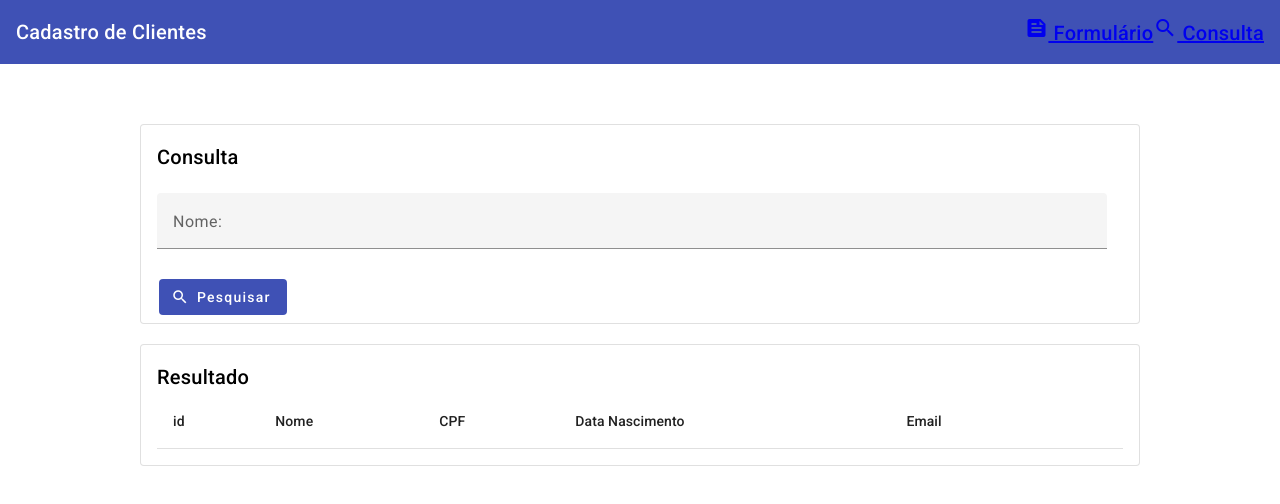
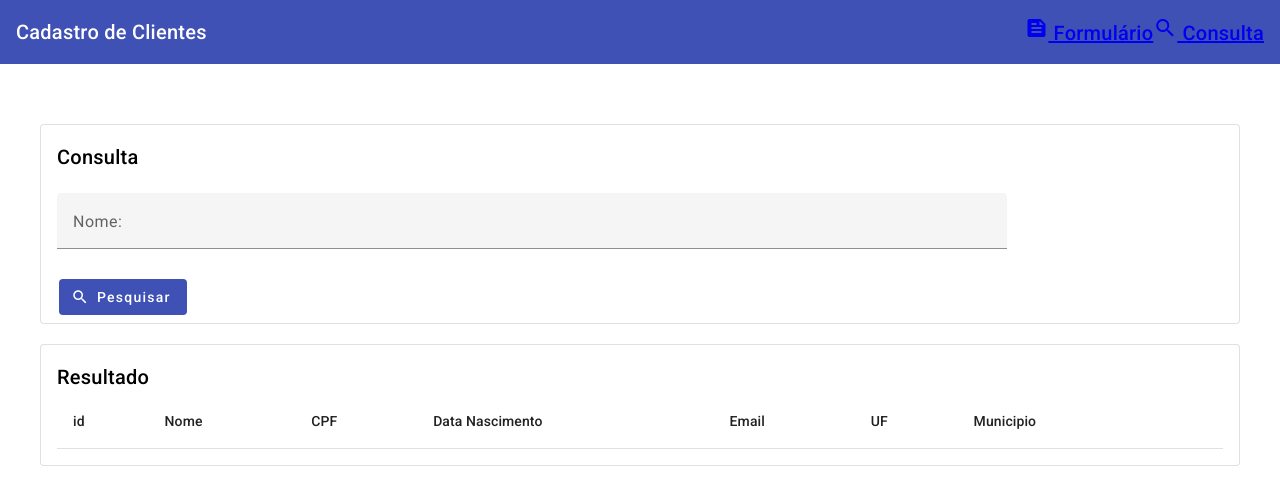
Before and after one commit to Guiziin227/Cadastro-Angular, an Angular app: page /consulta in a window 1280 px wide. Shown: the top 504 px of the page. Built offline with nearby package versions, Linux system fonts and the light colour scheme.

Commit message:
feat: bind cliente model to UF and Municipio selections in cadastro and consulta components

```diff
--- a/src/app/cadastro/cadastro.component.html
+++ b/src/app/cadastro/cadastro.component.html
@@ -74,10 +74,9 @@
             <div fxLayout="column" fxFlex="400px">
               <mat-form-field class="full-width">
                 <mat-label>UF: *</mat-label>
-                <mat-select (selectionChange)="loadCities($event)">
+                <mat-select (selectionChange)="loadCities($event)" [(value)]="cliente.uf">
                   <mat-option *ngFor="let uf of estados"
-                              [value]="uf.sigla"
-                              [(ngModel)]="cliente.uf">
+                              [value]="uf.sigla">
                     {{ uf.sigla }} - {{ uf.nome }}
                   </mat-option>
                 </mat-select>
@@ -89,10 +88,10 @@
             <div fxLayout="column" fxFlex="400px">
               <mat-form-field class="full-width">
                 <mat-label>Municipio: *</mat-label>
-                <mat-select>
+                <mat-select [(value)]="cliente.municipio">
                   <mat-option *ngFor="let m of municipios"
                               [value]="m.nome"
-                              [(ngModel)]="cliente.municipio">
+                              name="municipio">
                     {{ m.nome }}
                   </mat-option>
                 </mat-select>
--- a/src/app/cadastro/cadastro.component.ts
+++ b/src/app/cadastro/cadastro.component.ts
@@ -60,11 +60,16 @@ export class CadastroComponent implements OnInit {
           if (clienteExists) {
             this.actualization = true;
             this.cliente = clienteExists;
+            if(this.cliente.uf){
+              const event = { value: this.cliente.uf} as MatSelectChange;
+              this.loadCities(event);
+            }
           }
         }
       });
 
     this.loadUfs();
+
   }
 
   singUpCliente() {
@@ -97,6 +102,7 @@ export class CadastroComponent implements OnInit {
 
   loadCities(event: MatSelectChange) {
     const ufSelect = event.value;
+    console.log('Carregando municípios para o estado:', ufSelect);
     this.brasilApiService.listCities(ufSelect).subscribe({
       next: listaMunicipios => {
         this.municipios = listaMunicipios;
--- a/src/app/consulta/consulta.component.html
+++ b/src/app/consulta/consulta.component.html
@@ -1,5 +1,5 @@
 <div fxLayout="row" fxLayoutAlign="center">
-  <div fxLayout="column" fxFlex="1000px">
+  <div fxLayout="column" fxFlex="1200px">
     <form class="mt-60" #searchForm="ngForm" (ngSubmit)="searchCliente()">
       <mat-card appearance="outlined">
         <mat-card-header>
@@ -29,7 +29,7 @@
 </div>
 
 <div fxLayout="row" fxLayoutAlign="center" class="mt-20">
-  <div fxLayout="column" fxFlex="1000px">
+  <div fxLayout="column" fxFlex="1200px">
     <mat-card appearance="outlined">
       <mat-card-header>
         <mat-card-title>Resultado</mat-card-title>
@@ -61,6 +61,16 @@
           <ng-container matColumnDef="email">
             <th mat-header-cell *matHeaderCellDef>Email</th>
             <td mat-cell *matCellDef="let cliente">{{cliente.email}}</td>
+          </ng-container>
+
+          <ng-container matColumnDef="uf">
+            <th mat-header-cell *matHeaderCellDef>UF</th>
+            <td mat-cell *matCellDef="let cliente">{{cliente.uf}}</td>
+          </ng-container>
+
+          <ng-container matColumnDef="municipio">
+            <th mat-header-cell *matHeaderCellDef>Municipio</th>
+            <td mat-cell *matCellDef="let cliente">{{cliente.municipio}}</td>
           </ng-container>
 
           <ng-container matColumnDef="action">
--- a/src/app/consulta/consulta.component.ts
+++ b/src/app/consulta/consulta.component.ts
@@ -32,7 +32,7 @@ export class ConsultaComponent implements OnInit {
 
   //List<Cliente> listaClientes = new Array<Cliente>();
   listaClientes: Cliente[] = [];
-  colunas: string[] = ['id', 'nome', 'cpf', 'dataNascimento', 'email', "action"];//especificando as colunas que serao exibidas na tabela
+  colunas: string[] = ['id', 'nome', 'cpf', 'dataNascimento', 'email', "uf", "municipio", "action"];//especificando as colunas que serao exibidas na tabela
   searchName: string = "";
   snackBar: MatSnackBar = inject(MatSnackBar);
 
@@ -48,9 +48,9 @@ export class ConsultaComponent implements OnInit {
     this.listaClientes = this.service.getCliente(this.searchName);
   }
 
-  prepararEditar(id:string){
+  prepararEditar(id: string) {
     console.log(id);
-    this.router.navigate([`/cadastro/`], { queryParams: { id: id } });
+    this.router.navigate([`/cadastro/`], {queryParams: {id: id}});
   }
 
   prepararDeletar(cliente: Cliente) {
```
